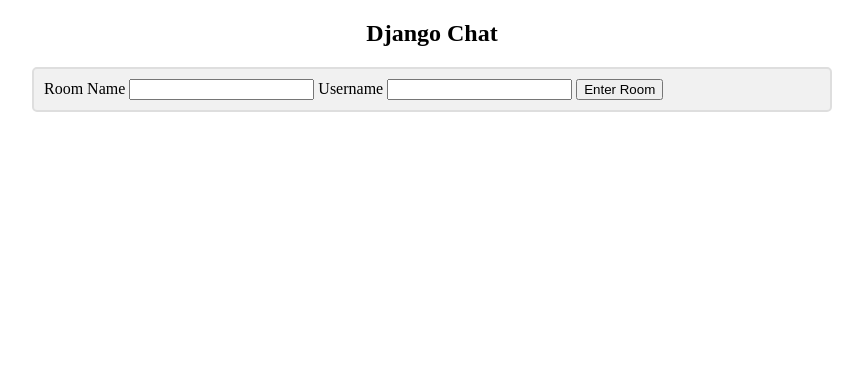
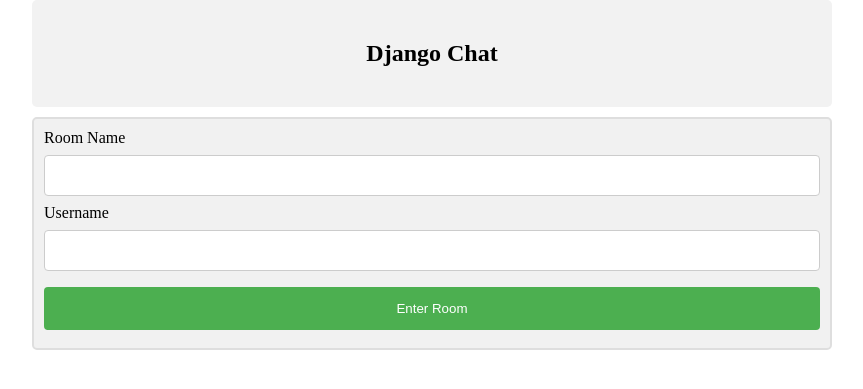
Before and after one commit to rasha-massoud/Django-Chat-App, a Django app: page / in a window 1280 px wide. Shown: the top 389 px of the page, without its empty margins (208-1071 px from the left). Run offline with Django 4.2, Linux system fonts and the light colour scheme.

Commit message:
Added some stylings to the home template

```diff
--- a/static/styles.css
+++ b/static/styles.css
@@ -46,3 +46,34 @@
     float: left;
     color: #999;
 }
+
+input[type=text], select {
+    width: 100%;
+    padding: 12px 20px;
+    margin: 8px 0;
+    display: inline-block;
+    border: 1px solid #ccc;
+    border-radius: 4px;
+    box-sizing: border-box;
+}
+
+input[type=submit] {
+    width: 100%;
+    background-color: #4CAF50;
+    color: white;
+    padding: 14px 20px;
+    margin: 8px 0;
+    border: none;
+    border-radius: 4px;
+    cursor: pointer;
+}
+
+input[type=submit]:hover {
+    background-color: #45a049;
+}
+
+div {
+    border-radius: 5px;
+    background-color: #f2f2f2;
+    padding: 20px;
+}
```
